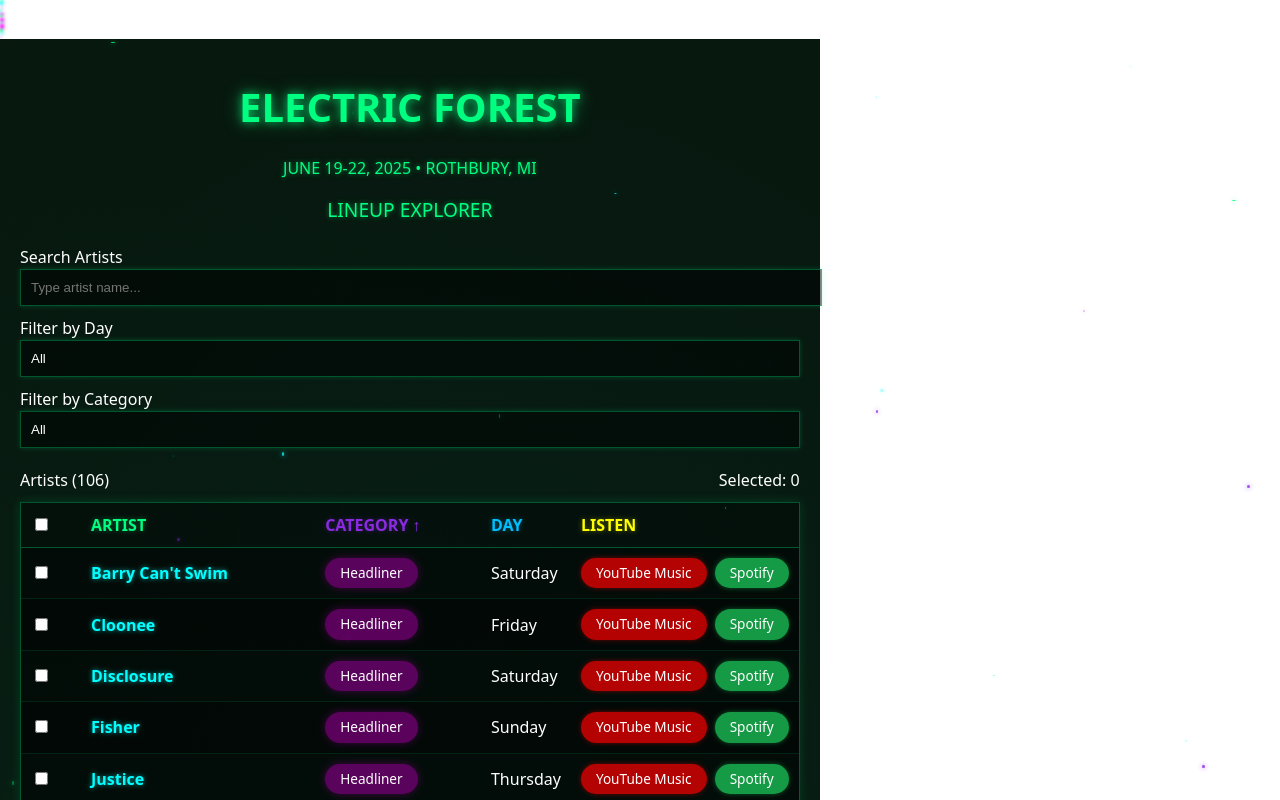
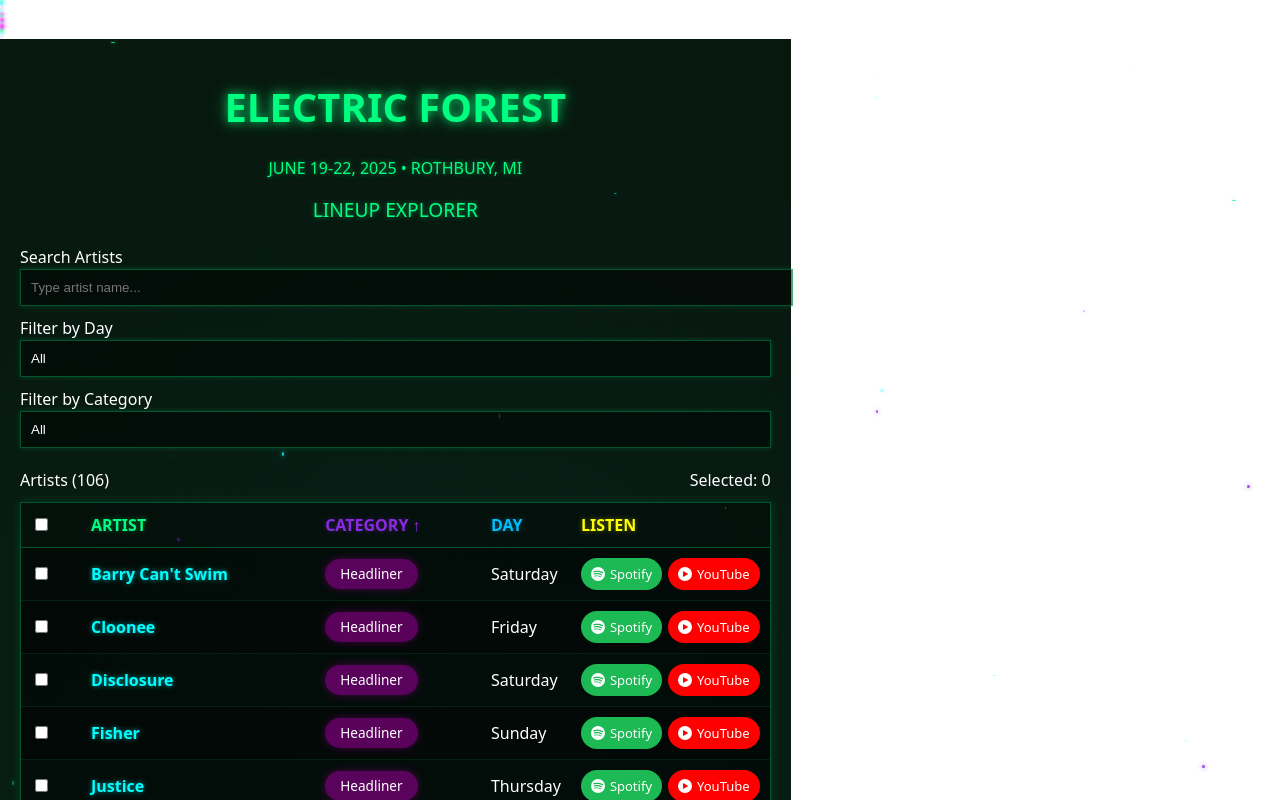
Before and after one commit to jplaetzler/EF25, a React (Vite) app: page / in a window 1280 px wide. Shown: the top 800 px of the page. Built offline with nearby package versions, Linux system fonts and the light colour scheme.

Commit message:
Add branded music buttons

```diff
--- a/src/components/ElectricForestLineup.tsx
+++ b/src/components/ElectricForestLineup.tsx
@@ -1,5 +1,6 @@
 import React, { useState, useRef } from 'react';
 import { artists as allArtists } from '../data/artists';
+import MusicServiceButtons from './MusicServiceButtons';
 
 const ElectricForestLineup: React.FC = () => {
     useRef<HTMLTextAreaElement>(null);
@@ -341,47 +342,10 @@
                                         {artist.day || "TBA"}
                                     </td>
                                     <td style={{ padding: '10px' }}>
-                                        <div style={{ display: 'flex', gap: '8px' }}>
-                                            {artist.youtubeId && (
-                                                <a
-                                                    href={`https://music.youtube.com/channel/${artist.youtubeId}`}
-                                                    target="_blank"
-                                                    rel="noopener noreferrer"
-                                                    style={{
-                                                        display: 'inline-block',
-                                                        padding: '5px 15px',
-                                                        borderRadius: '20px',
-                                                        fontSize: '0.85rem',
-                                                        backgroundColor: 'rgba(255, 0, 0, 0.7)',
-                                                        color: 'white',
-                                                        textDecoration: 'none',
-                                                        boxShadow: '0 0 5px rgba(255, 0, 0, 0.4)'
-                                                    }}
-                                                >
-                                                    YouTube Music
-                                                </a>
-                                            )}
-
-                                            {artist.spotifyId && (
-                                                <a
-                                                    href={`https://open.spotify.com/artist/${artist.spotifyId}`}
-                                                    target="_blank"
-                                                    rel="noopener noreferrer"
-                                                    style={{
-                                                        display: 'inline-block',
-                                                        padding: '5px 15px',
-                                                        borderRadius: '20px',
-                                                        fontSize: '0.85rem',
-                                                        backgroundColor: 'rgba(30, 215, 96, 0.7)',
-                                                        color: 'white',
-                                                        textDecoration: 'none',
-                                                        boxShadow: '0 0 5px rgba(30, 215, 96, 0.4)'
-                                                    }}
-                                                >
-                                                    Spotify
-                                                </a>
-                                            )}
-                                        </div>
+                                        <MusicServiceButtons
+                                            spotifyId={artist.spotifyId}
+                                            youtubeId={artist.youtubeId}
+                                        />
                                     </td>
                                 </tr>
                             ))}
--- /dev/null
+++ b/src/components/MusicServiceButtons.tsx
@@ -0,0 +1,72 @@
+import React from 'react';
+
+interface MusicServiceButtonsProps {
+    spotifyId: string;
+    youtubeId: string;
+}
+
+const MusicServiceButtons: React.FC<MusicServiceButtonsProps> = ({ spotifyId, youtubeId }) => {
+    return (
+        <div style={{ display: 'flex', gap: '6px' }}>
+            {/* Spotify Button */}
+            {spotifyId && (
+                <a
+                    href={`https://open.spotify.com/artist/${spotifyId}`}
+                    target="_blank"
+                    rel="noopener noreferrer"
+                    style={{
+                        display: 'inline-flex',
+                        alignItems: 'center',
+                        justifyContent: 'center',
+                        backgroundColor: '#1DB954',
+                        color: 'white',
+                        padding: '4px 10px',
+                        borderRadius: '500px',
+                        fontSize: '13px',
+                        fontWeight: '500',
+                        textDecoration: 'none',
+                        lineHeight: '1',
+                        height: '24px',
+                    }}
+                >
+                    {/* Spotify Icon */}
+                    <svg style={{ width: '14px', height: '14px', marginRight: '5px' }} viewBox="0 0 16 16" fill="white">
+                        <path d="M8 0a8 8 0 1 0 0 16A8 8 0 0 0 8 0zm3.669 11.538a.498.498 0 0 1-.686.165c-1.879-1.147-4.243-1.407-7.028-.77a.499.499 0 0 1-.222-.973c3.048-.696 5.662-.397 7.77.892a.5.5 0 0 1 .166.686zm.979-2.178a.624.624 0 0 1-.858.205c-2.15-1.321-5.428-1.704-7.972-.932a.625.625 0 0 1-.362-1.194c2.905-.881 6.517-.454 8.986 1.063a.624.624 0 0 1 .206.858zm.084-2.268C10.154 5.56 5.9 5.419 3.438 6.166a.748.748 0 1 1-.434-1.432c2.825-.857 7.523-.692 10.492 1.07a.747.747 0 1 1-.764 1.288z"/>
+                    </svg>
+                    Spotify
+                </a>
+            )}
+
+            {/* YouTube Button */}
+            {youtubeId && (
+                <a
+                    href={`https://music.youtube.com/channel/${youtubeId}`}
+                    target="_blank"
+                    rel="noopener noreferrer"
+                    style={{
+                        display: 'inline-flex',
+                        alignItems: 'center',
+                        justifyContent: 'center',
+                        backgroundColor: '#FF0000',
+                        color: 'white',
+                        padding: '4px 10px',
+                        borderRadius: '500px',
+                        fontSize: '13px',
+                        fontWeight: '500',
+                        textDecoration: 'none',
+                        lineHeight: '1',
+                        height: '24px',
+                    }}
+                >
+                    {/* YouTube Icon */}
+                    <svg style={{ width: '14px', height: '14px', marginRight: '5px' }} viewBox="0 0 16 16" fill="white">
+                        <path d="M8 0a8 8 0 1 0 8 8 8 8 0 0 0-8-8zm3.3 8.37l-4.8 2.8a.5.5 0 0 1-.75-.44V5.27a.5.5 0 0 1 .75-.44l4.8 2.8a.5.5 0 0 1 0 .87z"/>
+                    </svg>
+                    YouTube
+                </a>
+            )}
+        </div>
+    );
+};
+
+export default MusicServiceButtons;
```
